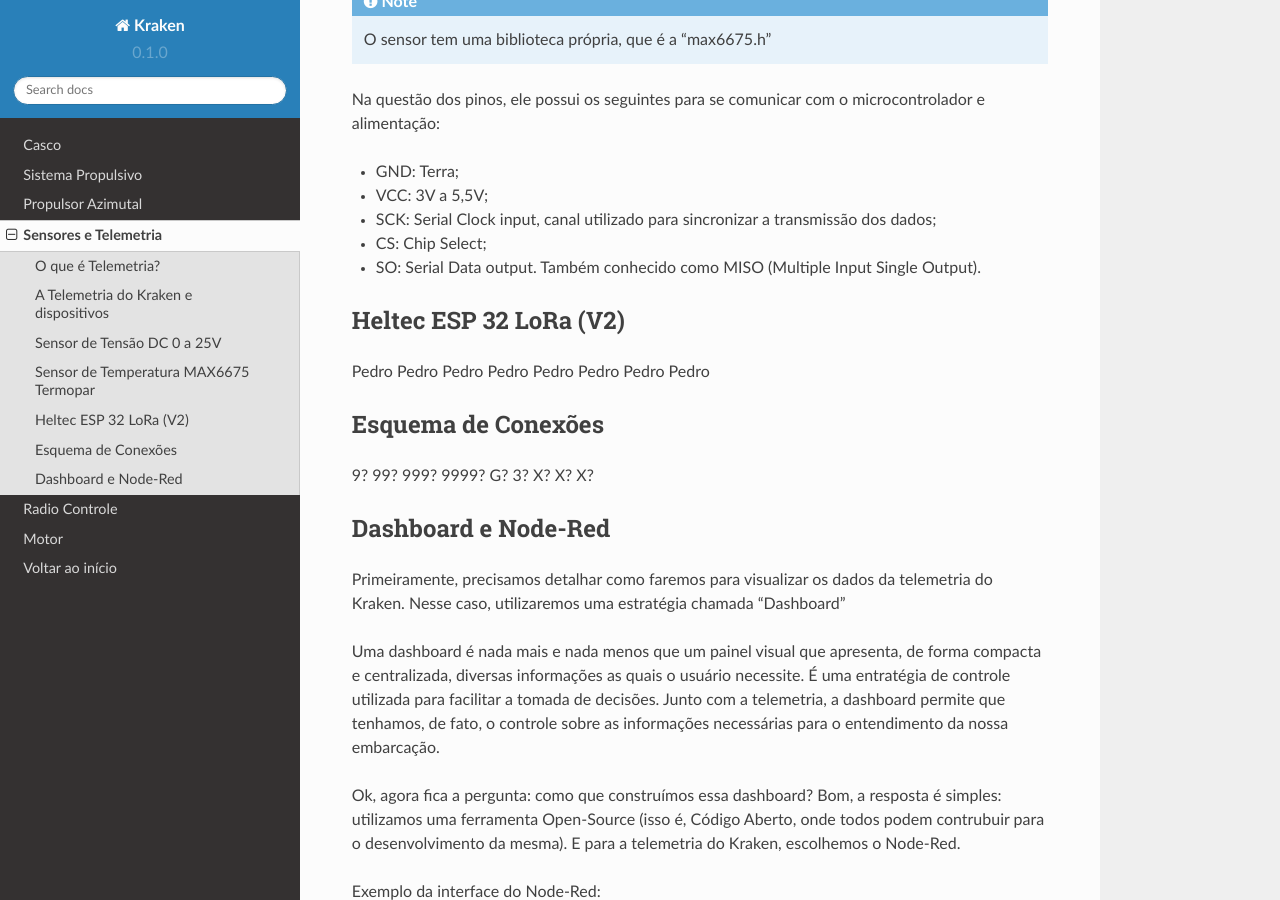
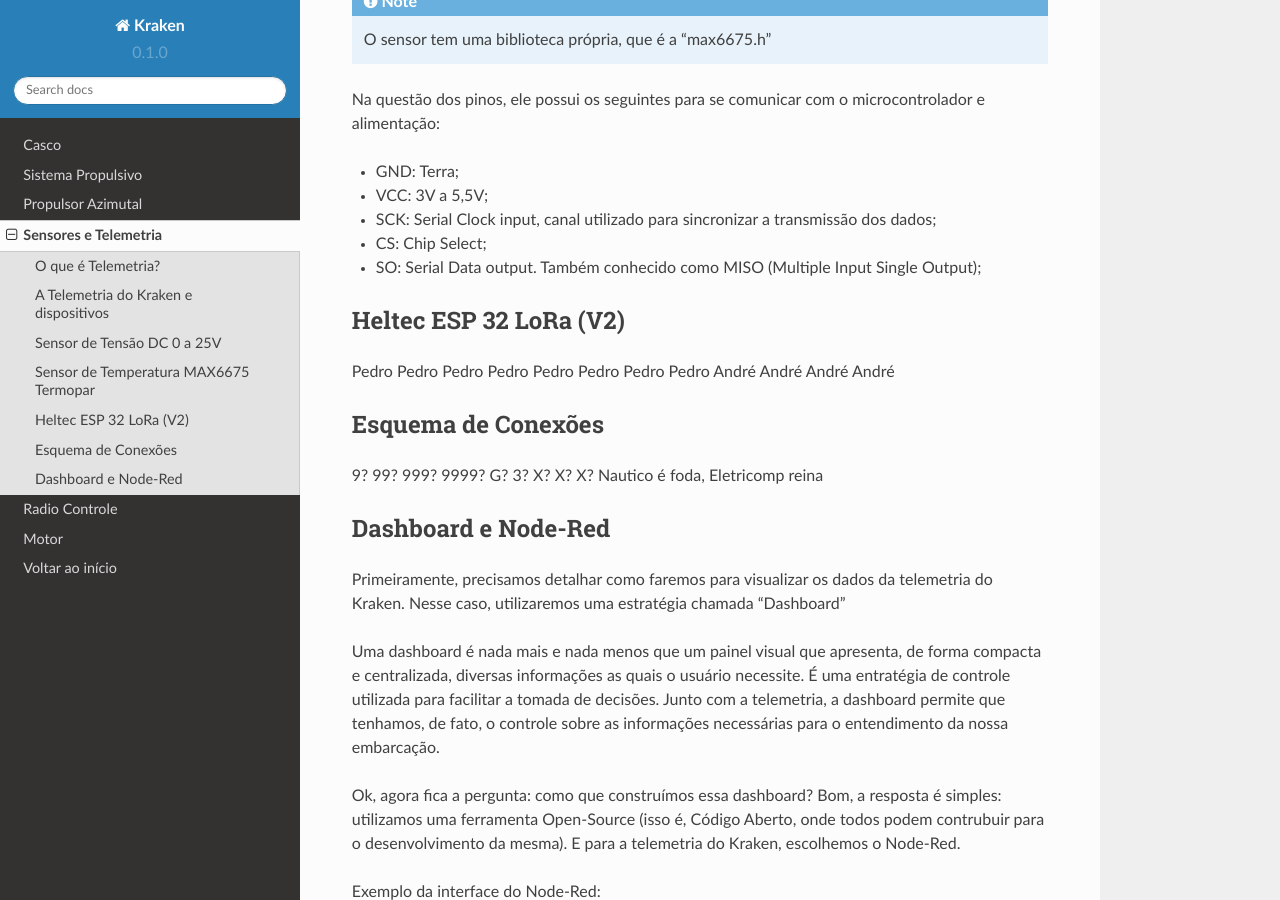
Before and after one commit to polinautico/RTD-Kraken, a Sphinx documentation site: the page built from docs/source/sensores.rst, in a window 1280 px wide and 900 px high, scrolled down 2819 px. Built offline with Sphinx 7.4.7 and the Read the Docs theme 2.0.0, drawn with Linux system fonts in a browser that asks for light colours.

```diff
--- a/docs/source/sensores.rst
+++ b/docs/source/sensores.rst
@@ -55,15 +55,17 @@ Na questão dos pinos, ele possui os seguintes para se comunicar com o microcont
 * VCC: 3V a 5,5V;
 * SCK: Serial Clock input, canal utilizado para sincronizar a transmissão dos dados;
 * CS: Chip Select;
-* SO: Serial Data output. Também conhecido como MISO (Multiple Input Single Output).
+* SO: Serial Data output. Também conhecido como MISO (Multiple Input Single Output);
 
 Heltec ESP 32 LoRa (V2)
 -----
 Pedro Pedro Pedro Pedro Pedro Pedro Pedro Pedro
+André André André André
 
 Esquema de Conexões
 -----
 9? 99? 999? 9999? G? 3? X? X? X?
+Nautico é foda, Eletricomp reina
 
 Dashboard e Node-Red
 -----
```
